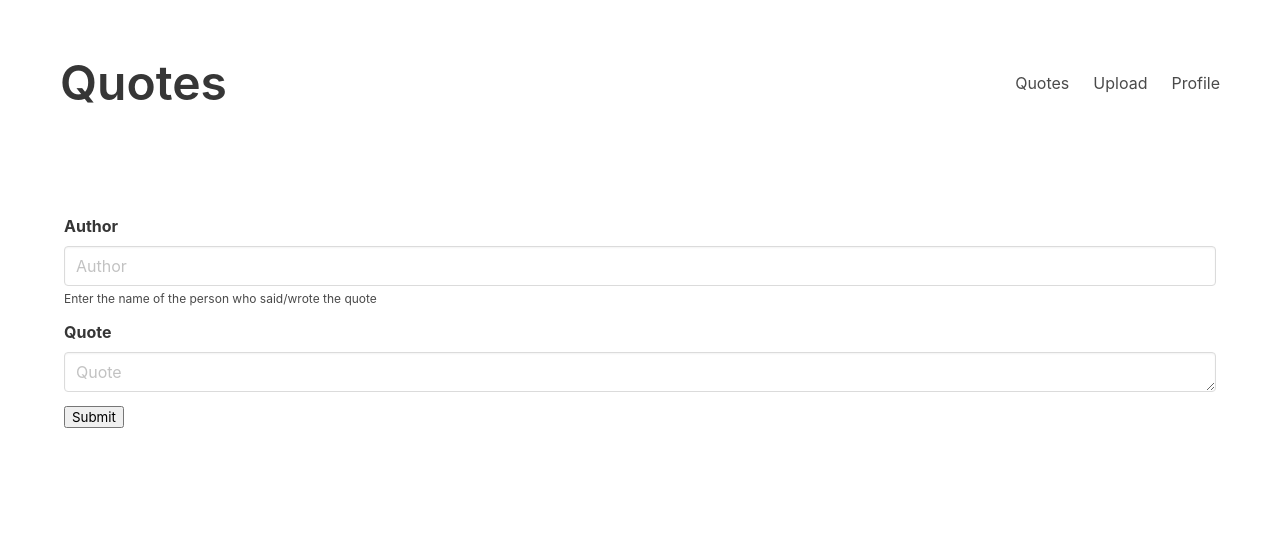
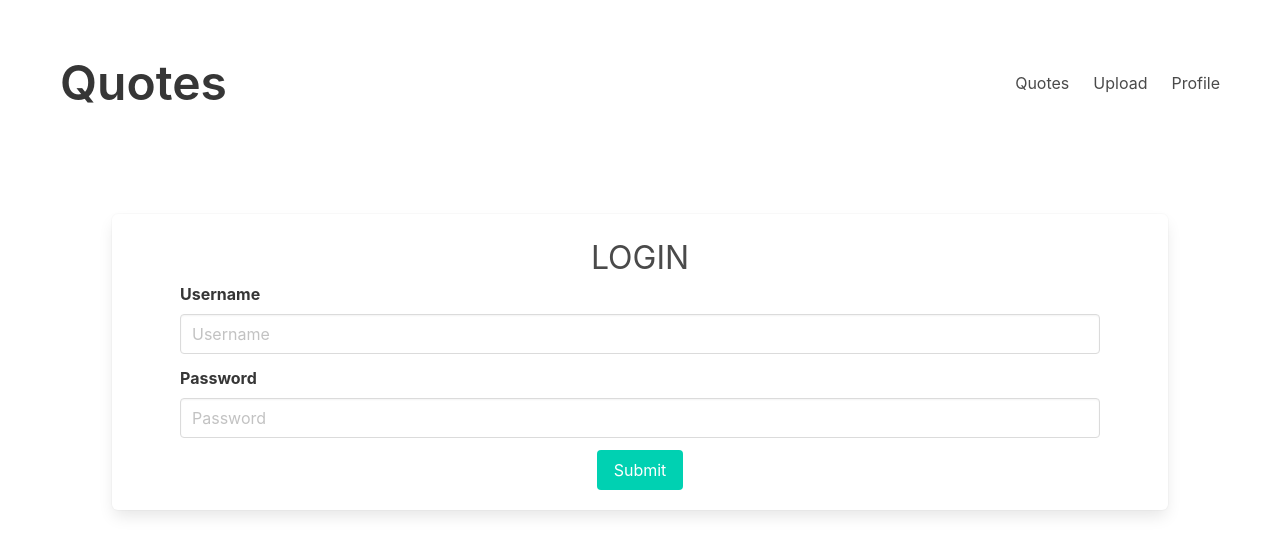
Before and after one commit to diganta15/quotes, a React (Create React App) app in the folder client/: page /login in a window 1280 px wide. Shown: the top 554 px of the page. Built offline with nearby package versions, Linux system fonts and the light colour scheme.

Commit message:
Added login component

```diff
--- a/client/package.json
+++ b/client/package.json
@@ -9,6 +9,7 @@
     "bulma": "^0.9.3",
     "react": "^17.0.2",
     "react-dom": "^17.0.2",
+    "react-router-dom": "^5.3.0",
     "react-scripts": "4.0.3",
     "web-vitals": "^1.0.1"
   },
--- a/client/src/App.js
+++ b/client/src/App.js
@@ -1,15 +1,22 @@
 import 'bulma/css/bulma.css';
 import { Header } from './components/Header';
 import { UploadForm } from './components/UploadForm';
-
+import {BrowserRouter as Router, Route, Switch} from 'react-router-dom';
+import { Login } from './components/Login';
 function App() {
   return (
-    <div className="App">
-      <Header />
-      <div className="section">
-        <UploadForm />
+    <Router>
+      <div className="App">
+        <Header />
+        <div className="section">
+          <Switch>
+        <Route exact path='/upload' component={UploadForm} />
+        <Route exact path ='/login' component={Login} />
+          </Switch>
+
+        </div>
       </div>
-    </div>
+    </Router>
   );
 }
 
--- a/client/src/components/Login.js
+++ b/client/src/components/Login.js
@@ -1,9 +1,40 @@
-import React from 'react'
+import React,{useState} from 'react';
 
 export const Login = () => {
+    const [data, setData] = useState({});
+
+    const onChange = (e) =>{
+        setData({
+            ...data,
+            [e.target.name]:e.target.value
+        })
+    }
+
+    const onSubmit = (e) =>{
+        e.preventDefault();
+        console.log(data);
+    }
+
+
     return (
-        <div>
+        <div className="container is-centered login">
 
+            <div className="box is-centered is-flex is-flex-direction-column ml-6 mr-6">
+                <div className="is-size-3 ml-auto mr-auto">LOGIN</div>
+                <form onSubmit={onSubmit} className="form">
+                    <div className="field ml-6 mr-6">
+                        <label htmlFor="name" className="label">Username</label>
+                        <input type="text" name="username" className="input" onChange={onChange} placeholder="Username" />
+                    </div>
+                    <div className="field ml-6 mr-6">
+                        <label htmlFor="name" className="label">Password</label>
+                        <input type="password" name="password" className="input" onChange={onChange} placeholder="Password" />
+                    </div>
+                    <div className="is-centered ml-auto mr-auto has-text-centered">
+                        <input type="submit" className="button is-primary" value="Submit" />
+                    </div>
+                </form>
+            </div>
         </div>
     )
 }
--- a/client/src/components/UploadForm.js
+++ b/client/src/components/UploadForm.js
@@ -1,7 +1,7 @@
-import React,{useState} from 'react'
+import React,{useRef} from 'react'
 
 export const UploadForm = () => {
-    const [data, setData] = useState({
+    const data = useRef({
         author:"",
         quote:"",
         date: "",
@@ -10,14 +10,17 @@ export const UploadForm = () => {
     const onSubmit = async(e)=>{
         e.preventDefault();
 
-            setData({
+        data.current = {
             ...data,
-            author:e.target.author.value,
-            quote:e.target.quote.value,
+            author: e.target.author.value,
+            quote: e.target.quote.value,
             date: Date(),
-        });
+        }
+
+        //TODO Submit data to database
 
 
+        console.log(data);
     }
 
     return (
--- a/client/src/index.css
+++ b/client/src/index.css
@@ -1,13 +1,4 @@
-body {
-  margin: 0;
-  font-family: -apple-system, BlinkMacSystemFont, 'Segoe UI', 'Roboto', 'Oxygen',
-    'Ubuntu', 'Cantarell', 'Fira Sans', 'Droid Sans', 'Helvetica Neue',
-    sans-serif;
-  -webkit-font-smoothing: antialiased;
-  -moz-osx-font-smoothing: grayscale;
+.login{
+  margin-left: 12rem;
+  margin-right: 12rem;
 }
-
-code {
-  font-family: source-code-pro, Menlo, Monaco, Consolas, 'Courier New',
-    monospace;
-}
--- a/client/src/index.js
+++ b/client/src/index.js
@@ -1,5 +1,6 @@
 import React from 'react';
 import ReactDOM from 'react-dom';
+import './index.css'
 import App from './App';
 import reportWebVitals from './reportWebVitals';
 
```
Also changed, not shown: 2 other files (tests, documents, lock files or other folders).
